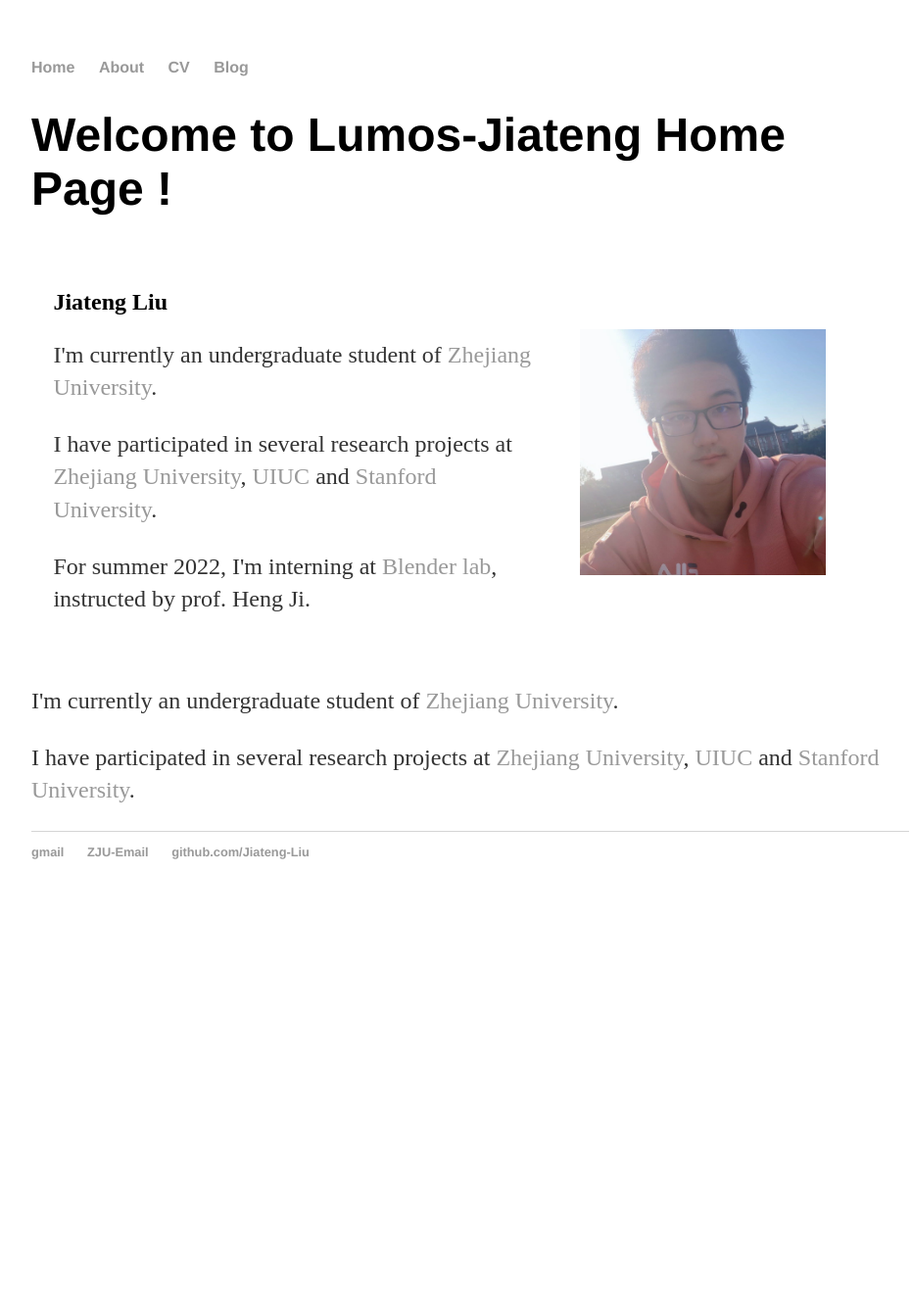
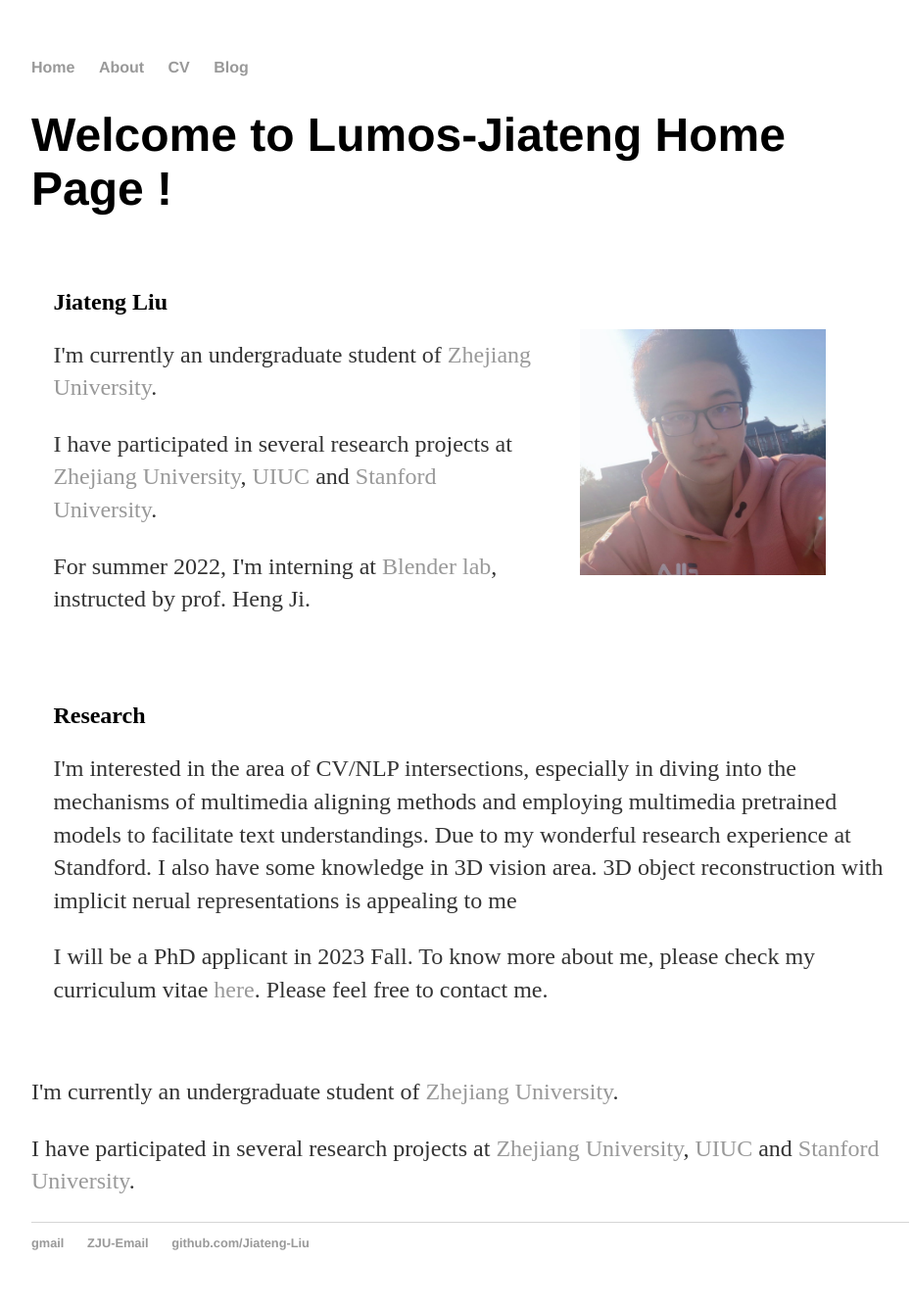
Before and after one commit to Lumos-Jiateng/Lumos-Jiateng.github.io, a Jekyll site: the page built from index.html, in a window 1280 px wide. Shown: the whole page at 98% size, without its empty margins (160-1091 px from the left). Built offline with Jekyll 4.4.1, drawn with Linux system fonts in a browser that asks for light colours; before the commit the page ends 937 px from its top, so only the background shows below that.

Commit message:
Update index.html

```diff
--- a/index.html
+++ b/index.html
@@ -27,6 +27,20 @@
           </tr>
         </table>
 
+	<table style="width:100%;border:0px;border-spacing:0px;border-collapse:separate;margin-right:auto;margin-left:auto;">
+          <tr style="padding:0px">
+            <td style="padding:2.5%;width:60%;vertical-align:middle">
+              <h2>
+                Research
+              </h2>
+              <p>I'm interested in the area of CV/NLP intersections, especially in diving into the mechanisms of multimedia aligning methods and employing multimedia pretrained models to facilitate text understandings. Due to my wonderful research experience at Standford. I also have some knowledge in 3D vision area. 3D object reconstruction with implicit nerual representations is appealing to me</p>
+              </p>
+              <p>
+                I will be a PhD applicant in 2023 Fall. To know more about me, please check my curriculum vitae <a href="data/CV-Jiateng Liu.pdf">here</a>. Please feel free to contact me.
+              </p>
+          </tr>
+        </table>
+
 	<p>I'm currently an undergraduate student of <a href="https://www.zju.edu.cn/">Zhejiang University</a>. </p>
 	<p>I have participated in several research projects at <a href="https://www.zju.edu.cn/">Zhejiang University</a>, <a href="https://illinois.edu/">UIUC</a> and <a href="https://www.stanford.edu/">Stanford University</a>.</p>
 </div><!-- /.blurb -->
```
